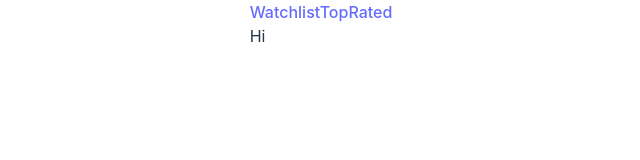
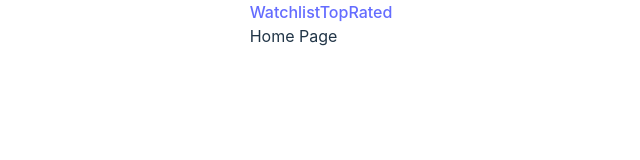
Before and after one commit to mksoofian/my_movies_spa, a React (Vite) app: page / in a window 1280 px wide. Shown: the top 160 px of the page, without its empty margins (319-959 px from the left). Built offline with nearby package versions, Linux system fonts and the light colour scheme.

Commit message:
added /toprated to the router layout

```diff
--- a/src/App.tsx
+++ b/src/App.tsx
@@ -1,5 +1,9 @@
 function App() {
-  return "Hi";
+  return (
+    <>
+      <p>Home Page</p>
+    </>
+  );
 }
 
 export default App;
--- a/src/main.tsx
+++ b/src/main.tsx
@@ -5,6 +5,7 @@ import App from "./App.tsx";
 import { QueryClient, QueryClientProvider } from "@tanstack/react-query";
 import { createBrowserRouter, RouterProvider } from "react-router";
 import { Layout } from "./Layouts/default-layout.tsx";
+import TopRated from "./pages/topRated.tsx";
 const queryClient = new QueryClient();
 
 const router = createBrowserRouter([
@@ -15,6 +16,10 @@ const router = createBrowserRouter([
       {
         path: "/",
         element: <App />,
+      },
+      {
+        path: "/toprated",
+        element: <TopRated />,
       },
     ],
   },
--- a/src/pages/topRated.tsx
+++ b/src/pages/topRated.tsx
@@ -1,5 +1,5 @@
 import { useEffect, useState } from "react";
-import "./App.css";
+import "../App.css";
 import { useQuery } from "@tanstack/react-query";
 import { Check, Plus } from "lucide-react";
 import { TopRatedMovies } from "../types/movie_types";
```
